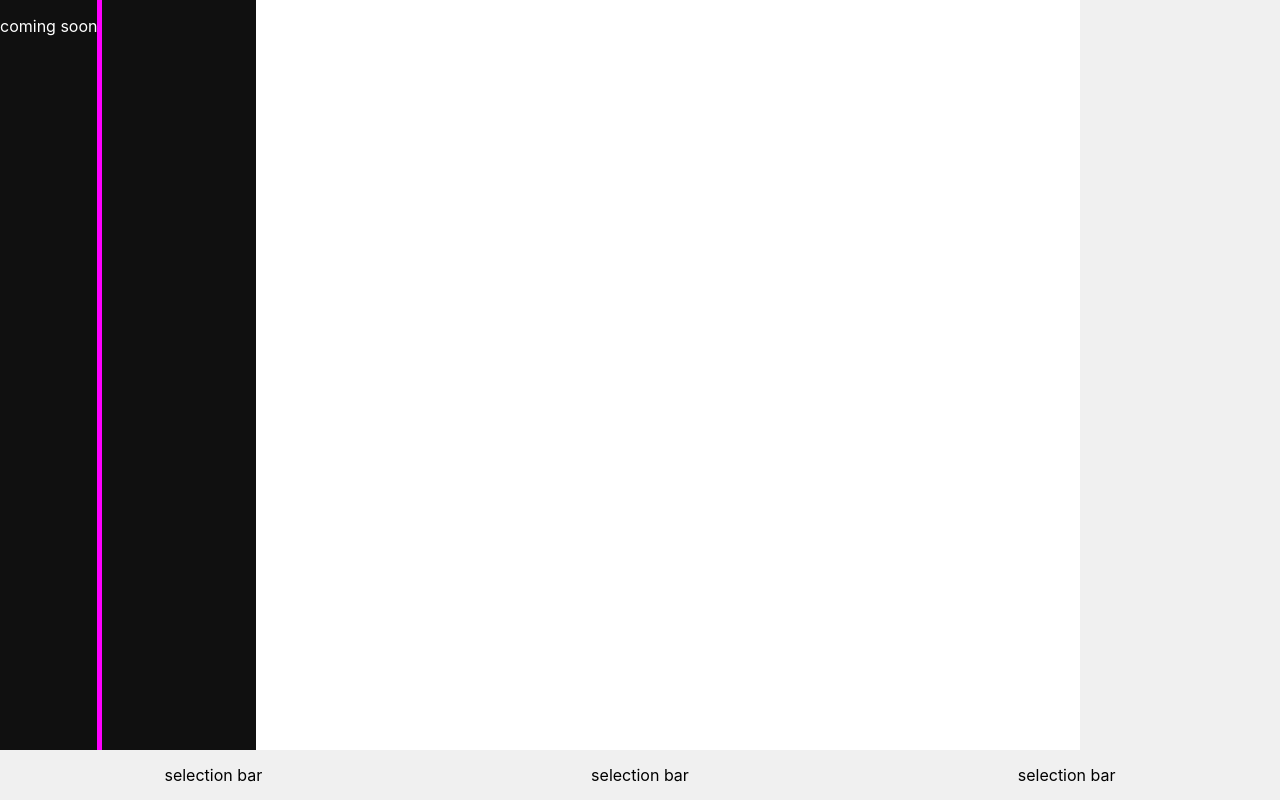
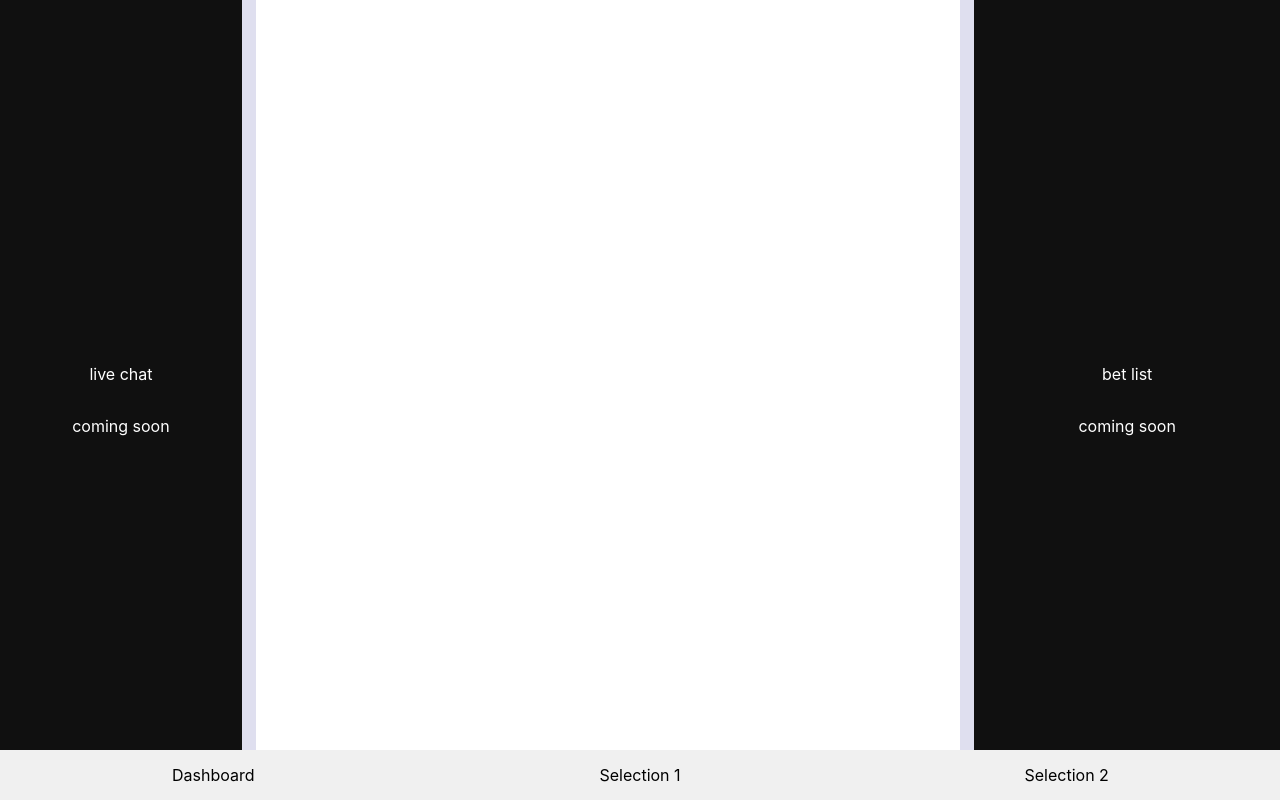
Before and after one commit to Brskdd/HOTTakes, a React (Create React App) app in the folder frontend/: page / in a window 1280 px wide. Built offline with nearby package versions, Linux system fonts and the light colour scheme.

Commit message:
add BetList component with toggle functionality for chat visibility

```diff
--- a/frontend/src/App.js
+++ b/frontend/src/App.js
@@ -1,23 +1,54 @@
 import logo from './logo.svg';
 import './App.css';
 import Dashboard from './components/Dashboard';
+import { useState } from 'react';
 
 function App() {
+  const [activeTab, setActiveTab] = useState('Dashboard');
+
+  const renderContent = () => {
+    switch (activeTab) {
+      case 'Dashboard':
+        return <Dashboard />;
+      case 'Selection1':
+        return <p>Selection1</p>;
+      case 'Selection2':
+        return <p>Selection2</p>;
+      default:
+        return null;
+    }
+  };
+
   return (
-    <div className="App" style={{ display: 'flex', flexDirection: 'column', height: '100vh' }}>
+    <div style={{ display: 'flex', flexDirection: 'column', height: '100vh' }}>
       <div style={{ flex: 1, overflow: 'auto' }}>
-        <Dashboard />
+        {renderContent()}
       </div>
       <div style={{
         display: 'flex',
         justifyContent: 'space-around',
         alignItems: 'center',
-        height: '50px', // Set a fixed height for the bottom bar
+        height: '50px',
         backgroundColor: '#f0f0f0'
       }}>
-        <p>selection bar</p>
-        <p>selection bar</p>
-        <p>selection bar</p>
+        <p
+          onClick={() => setActiveTab('Dashboard')}
+          style={{ flex: 1, textAlign: 'center', cursor: 'pointer' }}
+        >
+          Dashboard
+        </p>
+        <p
+          onClick={() => setActiveTab('Selection1')}
+          style={{ flex: 1, textAlign: 'center', cursor: 'pointer' }}
+        >
+          Selection 1
+        </p>
+        <p
+          onClick={() => setActiveTab('Selection2')}
+          style={{ flex: 1, textAlign: 'center', cursor: 'pointer' }}
+        >
+          Selection 2
+        </p>
       </div>
     </div>
   );
--- /dev/null
+++ b/frontend/src/components/BetList.js
@@ -0,0 +1,27 @@
+import { useState } from 'react';
+
+function BetList() {
+    const [isOpen, setIsOpen] = useState(true);
+
+    const toggleChat = () => {
+        setIsOpen(!isOpen);
+    };
+
+    return (
+        <div style={{ display: 'flex', justifyContent: isOpen ? 'flex-end' : 'flex-start', width: isOpen ? '25%' : '15px', backgroundColor: '#101010' }}>
+            <div
+                style={{ width: "15px", backgroundColor: "#dfdfef", height: "100%", cursor: 'pointer' }}
+                onClick={toggleChat}
+            >
+            </div>
+            {isOpen && (
+                <div style={{ justifyContent: 'center', alignItems: 'center', display: 'flex', flexDirection: 'column', width: "100%", height: "100%", color: 'white' }}>
+                    <p>bet list</p>
+                    <p>coming soon</p>
+                </div>
+            )}
+        </div>
+    );
+}
+
+export default BetList;
--- a/frontend/src/components/Dashboard.js
+++ b/frontend/src/components/Dashboard.js
@@ -1,3 +1,4 @@
+import BetList from "./BetList";
 import LiveChat from "./LiveChat";
 
 function Dashboard() {
@@ -6,7 +7,7 @@ function Dashboard() {
     <div style={{ display: 'flex', height: '100vh' }}>
         <LiveChat />
         <div style={{ flex: 1, backgroundColor: '#ffffff' }}></div>
-        <div style={{ width: '200px', backgroundColor: '#f0f0f0' }}></div>
+        <BetList />
     </div>
     </div>
   );
--- a/frontend/src/components/LiveChat.js
+++ b/frontend/src/components/LiveChat.js
@@ -1,13 +1,27 @@
+import { useState } from 'react';
+
 function LiveChat() {
-return (
-    <div style={{ display: 'flex', width: '20%', backgroundColor: '#101010' }}>
-        <div>
-            <p style={{ color: 'white' }}>coming soon</p>
+    const [isOpen, setIsOpen] = useState(true);
+
+    const toggleChat = () => {
+        setIsOpen(!isOpen);
+    };
+
+    return (
+        <div style={{ display: 'flex', justifyContent: isOpen ? 'flex-end' : 'flex-start', width: isOpen ? '20%' : '15px', backgroundColor: '#101010' }}>
+            {isOpen && (
+                <div style={{ justifyContent: 'center', alignItems: 'center', display: 'flex', flexDirection: 'column', width: "100%", height: "100%", color: 'white' }}>
+                    <p>live chat</p>
+                    <p>coming soon</p>
+                </div>
+            )}
+            <div
+                style={{ width: "15px", backgroundColor: "#dfdfef", height: "100%", cursor: 'pointer' }}
+                onClick={toggleChat}
+            >
+            </div>
         </div>
-        <div style={{ width: "5px", backgroundColor: "#ff00ff", height: "100%" }}>
-        </div>
-    </div>
-);
+    );
 }
 
 export default LiveChat;
```
